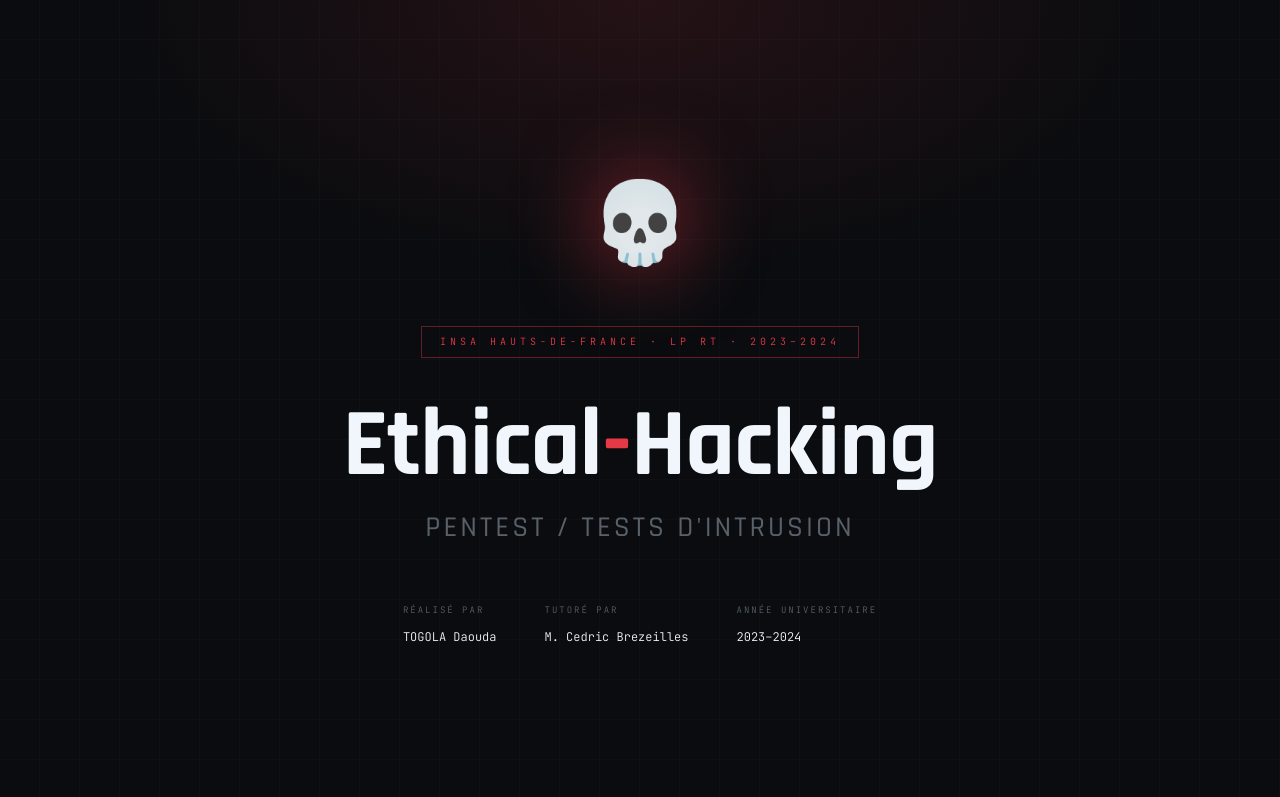
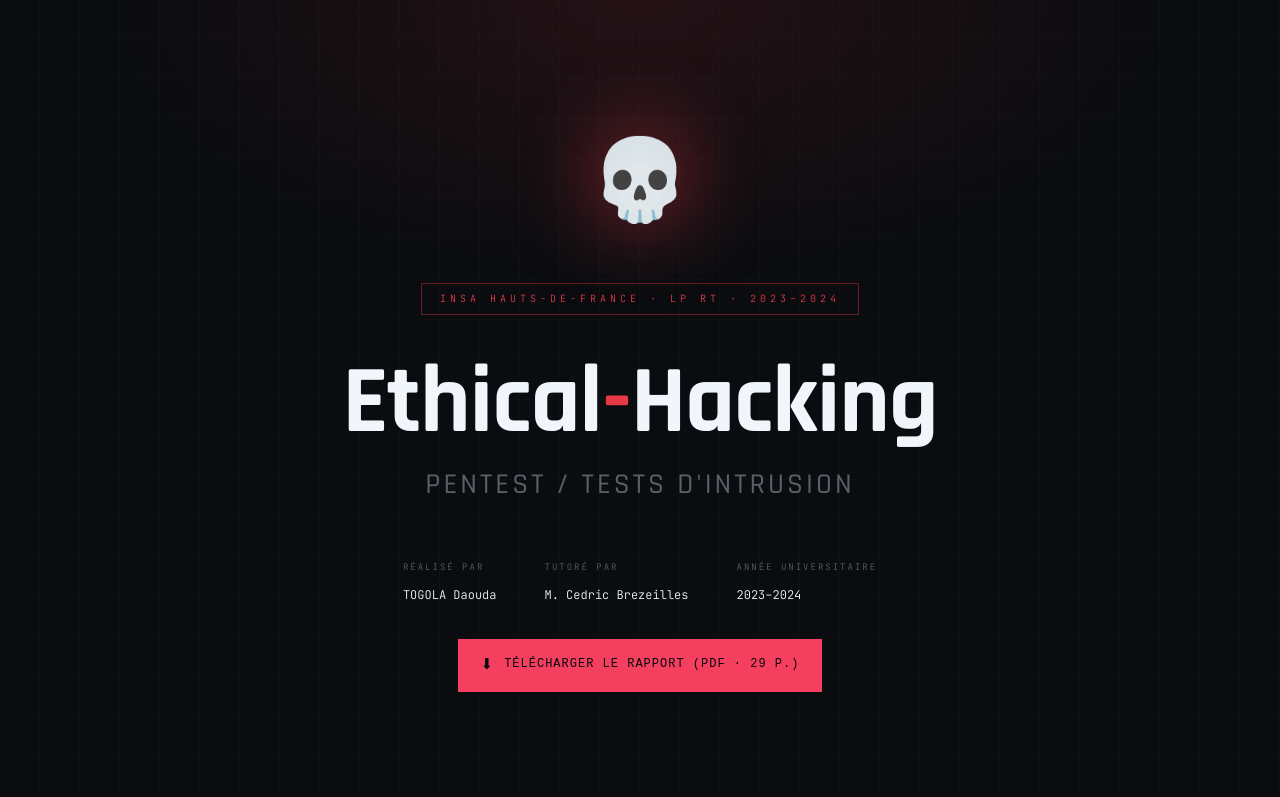
Before and after one commit to Daou53/Daou53.github.io, a plain HTML site: page rapport_pentesting.html in a window 1280 px wide. Shown: the top 797 px of the page. Drawn offline with Linux system fonts and the light colour scheme.

Commit message:
Ajoute le rapport PDF (29 p.) a la page projet Pentest, co-auteur retire
Rattache le rapport Ethical-Hacking en telechargement sur la couverture.
Page de garde nettoyee : FTAICHI Omar retire (vraie redaction, fondu au
fond), TOGOLA Daouda et le tuteur conserves.

Co-Authored-By: Claude Opus 4.8 <noreply@anthropic.com>
Claude-Session: https://claude.ai/code/session_011eAQW9SkHchVqYU7Q6Lvn5

```diff
--- a/rapport_pentesting.html
+++ b/rapport_pentesting.html
@@ -502,6 +502,9 @@ footer span { color: var(--red); }
         <span class="cover-meta-label">Année universitaire</span>
         <span class="cover-meta-value">2023–2024</span>
       </div>
+    </div>
+    <div style="margin-top:2rem">
+      <a href="docs/projet-pentest-ethical-hacking.pdf" target="_blank" style="display:inline-flex;align-items:center;gap:10px;font-family:'Share Tech Mono',monospace;font-size:12px;letter-spacing:1px;color:#07090e;background:#f43f5e;padding:12px 22px;text-decoration:none;text-transform:uppercase;border:1px solid #f43f5e;transition:all .2s" onmouseover="this.style.background='transparent';this.style.color='#f43f5e'" onmouseout="this.style.background='#f43f5e';this.style.color='#07090e'"><span style="font-size:15px">⬇</span> Télécharger le rapport (PDF · 29 p.)</a>
     </div>
   </div>
 </section>
```
Also changed, not shown: 1 other file.
